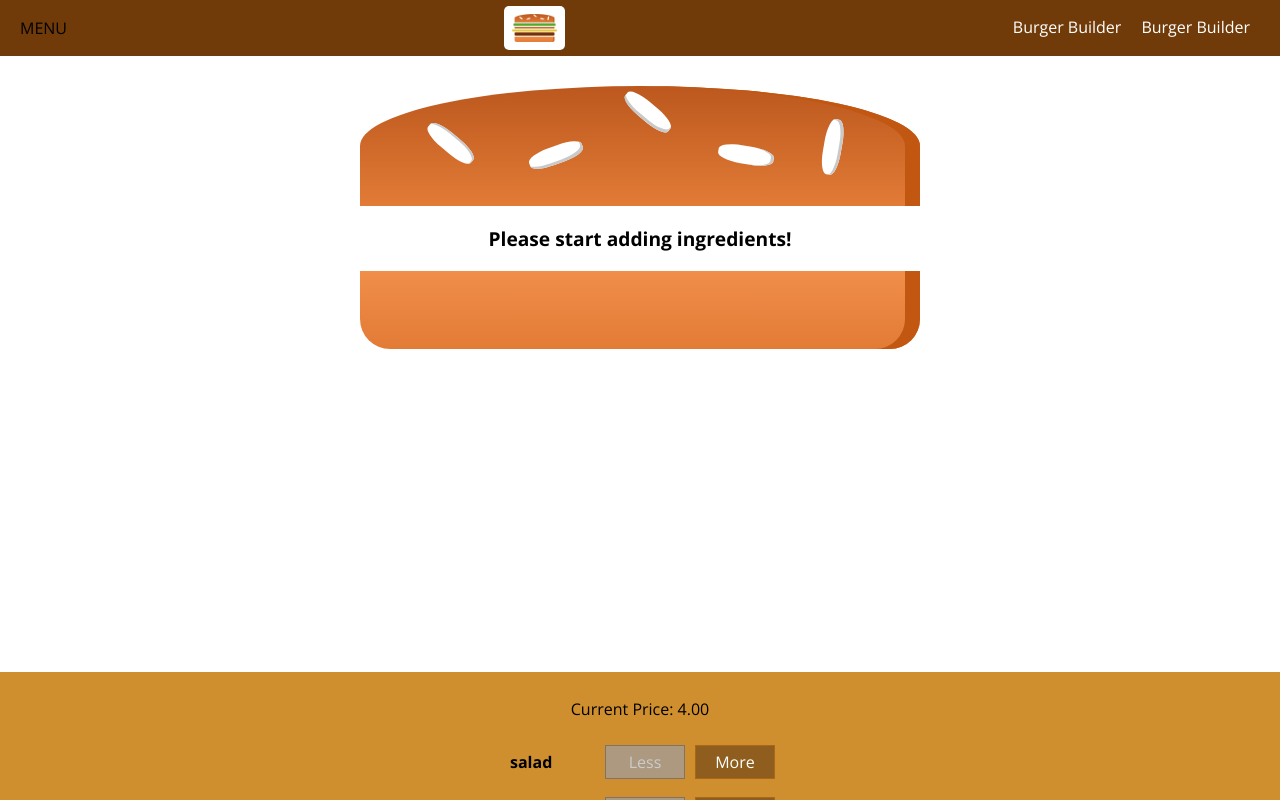
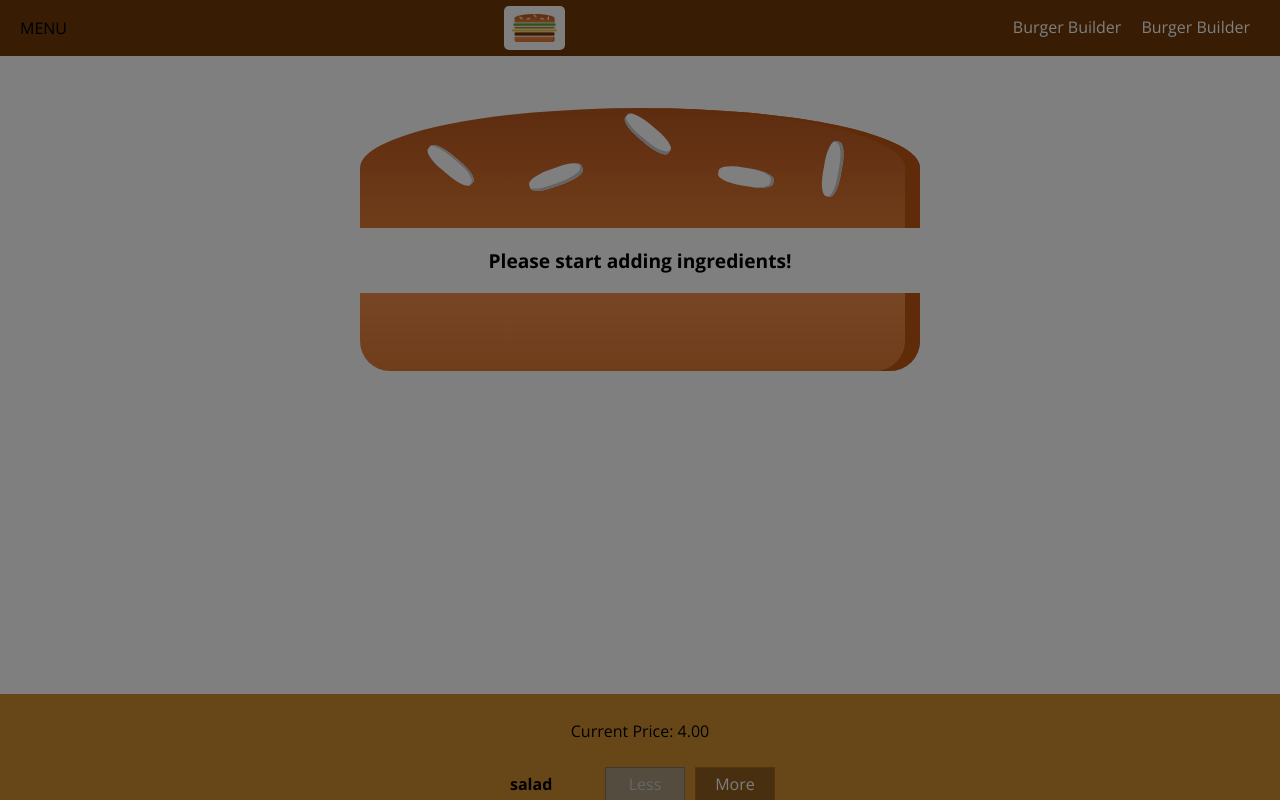
Before and after one commit to jackhwl/ReactCompleteGuide, a React (Create React App) app in the folder burger2/: page / in a window 1280 px wide. Shown: the top 800 px of the page. Built offline with nearby package versions, Linux system fonts and the light colour scheme.

Commit message:
179. Reusing the Backdrop

```diff
--- a/burger2/src/components/Layout/Layout.js
+++ b/burger2/src/components/Layout/Layout.js
@@ -1,19 +1,31 @@
-import React from 'react'
+import React, {Component} from 'react'
 import Aux from '../../hoc/Auxlib'
 import classes from './Layout.module.css'
 import Toolbar from '../Navigation/Toolbar/Toolbar'
 import SideDrawer from '../Navigation/SideDrawer/SideDrawer'
 
-const Layout = (props) => {
+class Layout extends Component {
+    state = {
+        showSideDrawer: true
+    }
+
+    sideDrawerClosedHandler = () => {
+        this.setState({showSideDrawer: false})
+    }
+
+    render() {
         return (
-        <Aux>
+            <Aux>c
                 <Toolbar />
-            <SideDrawer />
+                <SideDrawer
+                    open={this.state.showSideDrawer}
+                    closed={this.sideDrawerClosedHandler}/>
                 <main className={classes.Content}>
-                {props.children}
+                    {this.props.children}
                 </main>
             </Aux>
         )
     }
+}
 
 export default Layout
--- a/burger2/src/components/Navigation/SideDrawer/SideDrawer.js
+++ b/burger2/src/components/Navigation/SideDrawer/SideDrawer.js
@@ -2,11 +2,18 @@
 import Logo from '../../Logo/Logo'
 import NavigationItems from '../NavigationItems/NavigationItems'
 import classes from './SideDrawer.module.css'
+import Backdrop from '../../UI/Backdrop/Backdrop'
+import Aux from '../../../hoc/Auxlib'
 
 const sideDrawer = (props) => {
-
+    let attachedClasses = [classes.SideDrawer, classes.Close]
+    if (props.open) {
+        attachedClasses = [classes.SideDrawer, classes.Open]
+    }
     return (
-        <div className={classes.SideDrawer}>
+        <Aux>
+            <Backdrop show={props.open} clicked={props.closed} />
+            <div className={attachedClasses.join(' ')}>
                 <div className={classes.Logo}>
                     <Logo />
                 </div>
@@ -14,6 +21,7 @@
                     <NavigationItems />
                 </nav>
             </div>
+        </Aux>
     )
 }
 
--- a/burger2/src/components/Navigation/Toolbar/Toolbar.js
+++ b/burger2/src/components/Navigation/Toolbar/Toolbar.js
@@ -9,7 +9,7 @@
         <div className={classes.Logo}>
             <Logo />
         </div>
-        <nav>
+        <nav className={classes.DesktopOnly}>
             <NavigationItems />
         </nav>
     </header>
```
Lines whose indentation alone changed are shown as unchanged.
